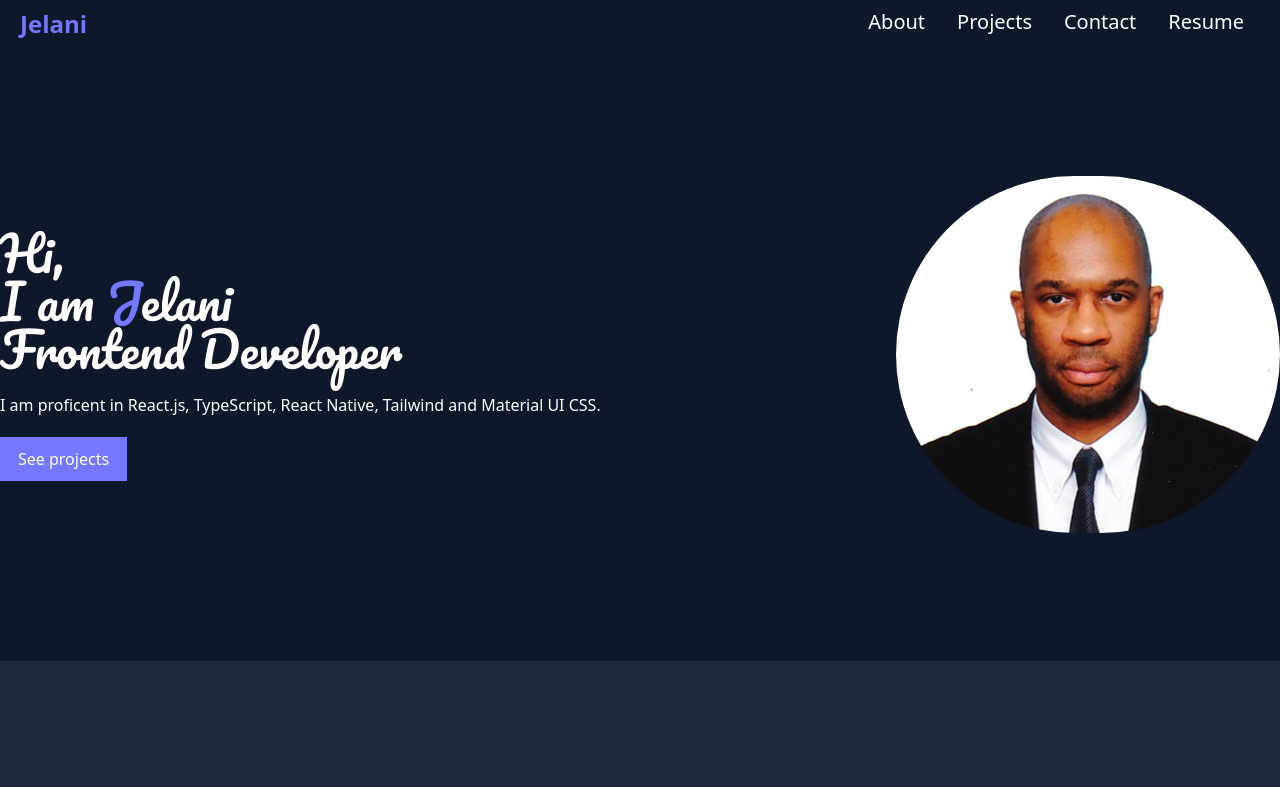
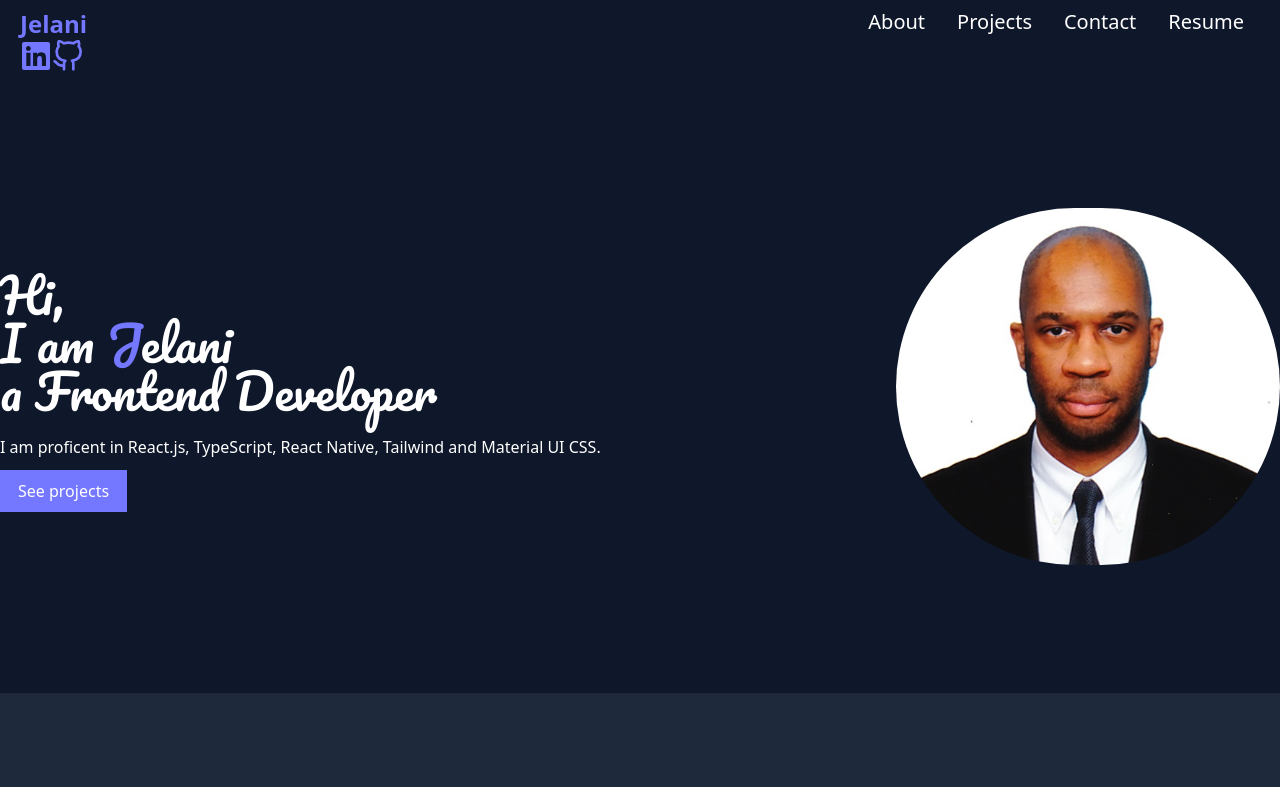
Before and after one commit to AlexJelani/jelani-portfolio, a React (Vite) app: page / in a window 1280 px wide. Shown: the top 787 px of the page. Built offline with nearby package versions, Linux system fonts and the light colour scheme.

Commit message:
added stick setting to heading

```diff
--- a/src/components/Header.jsx
+++ b/src/components/Header.jsx
@@ -1,14 +1,15 @@
 import React, { useState } from "react";
 import { AiOutlineMenu, AiOutlineClose } from "react-icons/ai";
+import Socials from "./Socials";
 
 const Header = () => {
   const [toggle, setToggle] = useState(false);
 
   const handleToggle = () => setToggle(!toggle);
   return (
-    <header className="flex justify-between px-5 py-2 bg-primary text-white">
+    <header className="sticky top-0 z-50 flex justify-between px-5 py-2 bg-primary text-white">
       <a href="/" className="logo text-2xl font-bold">
-        Jelani
+        Jelani <span><Socials/></span>
       </a>
       {/* Desktop Nav */}
       <nav className="hidden md:block">
--- a/src/components/Hero.jsx
+++ b/src/components/Hero.jsx
@@ -8,13 +8,13 @@ const Hero = () => {
       <div className="hero-info pb-5 md:pb-0">
         <h1 className="text-4xl  lg:text-5xl">
           Hi, <br />I am <span className="logo">J</span>elani <br />
-         Frontend Developer
+         a Frontend Developer
         </h1>
         <p className="py-5">
           I am proficent in React.js, TypeScript, React Native, Tailwind and Material UI
           CSS.
         </p>
-        <button className="btn bg-accent border-2 border-[#7477FF] text-white px-4 py-2 hover:bg-transparent">See projects</button>
+        <a href="/#projects" class="btn bg-accent border-2 border-[#7477FF] text-white px-4 py-2 hover:bg-transparent">See projects</a>
       </div>
       <div className="hero-img">
         <img src={HeroImg} alt="coding illustration" className="lgw-[80%] w-96 ml-auto rounded-full" />
--- /dev/null
+++ b/src/components/Socials.jsx
@@ -0,0 +1,20 @@
+import React from 'react'
+
+//import social data
+import { social } from '../data'
+
+const Socials = () => {
+  return (
+    <ul className='flex space-6-x'>
+      {social.map((item, index)=>{
+        return <li className='flex justify-center items-center key={index}'>
+            <a className='text-base'   href={item.href}>
+                {item.icon}
+            </a>
+        </li>
+      })}
+    </ul>
+  )
+}
+
+export default Socials
--- a/src/data.jsx
+++ b/src/data.jsx
@@ -1,15 +1,16 @@
 //  icons
-import { FaLinkedin, FiGithub, FiLinkedin } from "react-icons/fi";
+import { FiGithub} from "react-icons/fi";
+import { FaLinkedin } from 'react-icons/fa';
 
 // social
 export const social = [
   {
-    icon: <FiLinkedin />,
+    icon: <FaLinkedin style={{fontSize:"xx-large"}} />,
     href: "",
   },
 
   {
-    icon: <FiGithub />,
+    icon: <FiGithub style={{fontSize:"xx-large"}}  />,
     href: "",
   },
 ];
```
